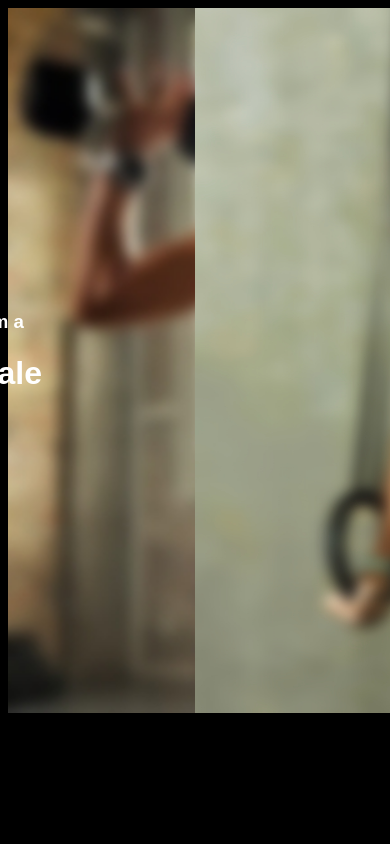
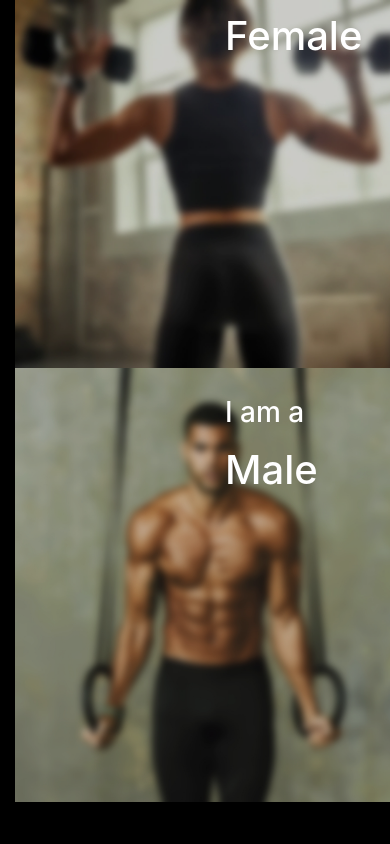
Before and after one commit to ShubhK26/Fit-n-Fine, a PHP site: page / in a window 390 px wide; the page is wider, and only the part inside the window is pictured. Run offline with PHP 8.4, Linux system fonts and the light colour scheme.

Commit message:
Tried to make first page responsive

```diff
--- a/Index.html
+++ b/Index.html
@@ -1,23 +1,49 @@
 <html>
+
 <head>
   <meta name="viewport" content="width=device-width, initial-scale=1">
-        <link rel="stylesheet" href="Style/css.css"/>
+  <link rel="stylesheet" href="Style/css.css" />
+  <link rel="stylesheet" href="https://maxcdn.bootstrapcdn.com/bootstrap/4.5.2/css/bootstrap.min.css">
+  <script src="https://ajax.googleapis.com/ajax/libs/jquery/3.5.1/jquery.min.js"></script>
+  <script src="https://cdnjs.cloudflare.com/ajax/libs/popper.js/1.16.0/umd/popper.min.js"></script>
+  <script src="https://maxcdn.bootstrapcdn.com/bootstrap/4.5.2/js/bootstrap.min.js"></script>
   <title>ABC Fitness</title>
+  <style>
+    .column {
+      height: 600px;
+      background-image: url('Assets/Gender/fl.jpg');
+      background-repeat: no-repeat;
+      background-attachment: fixed;
+      background-size: 650px;
+    }
+
+    .clo {
+      height: 600px;
+      background-image: url('Assets/Gender/ml.jpg');
+      background-repeat: no-repeat;
+      background-attachment: fixed;
+      background-size: 650px;
+    }
+  </style>
 </head>
-    <body bgcolor="black">
+
+<body style="background-color:black;">
+  <section class="option">
+    <div class="container-fluid">
       <div class="row">
-            <div class="column">
-            <div class="container">
-              <a href="women"><img src="Assets/Gender/fl.jpg" width="760" height="705"></a>
+        <div class="col-lg-6 col-md-6 col-sm-12 col-12 d-block m-auto">
+          <a href="men.html">
+            <img src="Assets/Gender/fl.jpg" class="imagee">
+          </a>
           <div class="text-block">
             <p><h3>I am a</h3></p>
             <h1>Female</h1>
           </div>
         </div>
-            </div>
-            <div class="column">
-            <div class="container">
-                <a href="men"><img src="Assets/Gender/ml.jpg" width="760" height="705"></a>
+        <div class="col-lg-6 col-md-6 col-sm-12 col-12 d-block m-auto">
+          <a href="men.html">
+            <img src="Assets/Gender/ml.jpg" class="imagee">
+          </a>
           <div class="text-block">
             <p><h3>I am a</h3></p>
             <h1>Male</h1>
@@ -25,5 +51,7 @@
         </div>
       </div>
     </div>
+  </section>
 </body>
+
 </html>
--- a/Style/css.css
+++ b/Style/css.css
@@ -7,11 +7,58 @@
     font-family: Arial;
   }
 
-.text-block {
+.text-block{
     position: absolute;
     bottom: 300px;
-    right: 320px;
+    margin-top: 100px;
+    margin-left: 250px;
+    margin-right: 150px;
     color: white;
-    padding-left: 20px;
+    padding-left: 30px;
     padding-right: 20px;
   }
+.clo{
+  height: 600px;
+}
+.imagee{
+  width: 685px;
+  height: 600px;
+  filter: brightness(80%);
+}
+
+
+
+@media(min-width: 992px) {
+
+}
+@media(min-width: 768px) and (max-width: 991px){
+  .imagee{
+    width: 560px;
+  }
+}
+@media(min-width: 575px) and (max-width: 767px){
+  .imagee{
+    width: 590px;
+    height: auto;
+  }
+}
+@media(min-width: 480px) and (max-width: 574px){
+  .imagee{
+    width: 470px;
+    height: auto;
+  }
+  .text-block{
+    margin-left: 180px;
+    vertical-align: middle;
+  }
+}
+@media (max-width: 479px){
+  .imagee{
+    width: 390px;
+    height: auto;
+  }
+  .text-block{
+    margin-left: 180px;
+    vertical-align: middle;
+  }
+}
```
Lines whose indentation alone changed are shown as unchanged.
